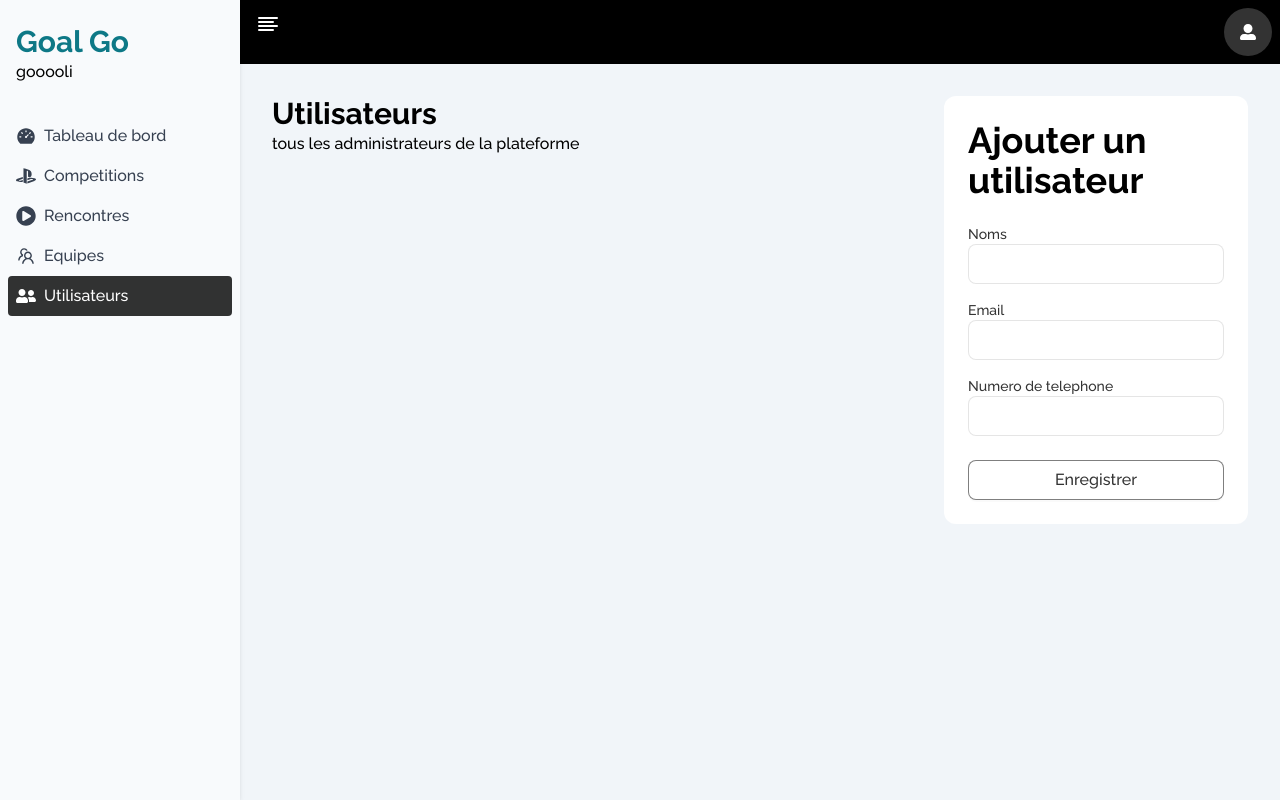
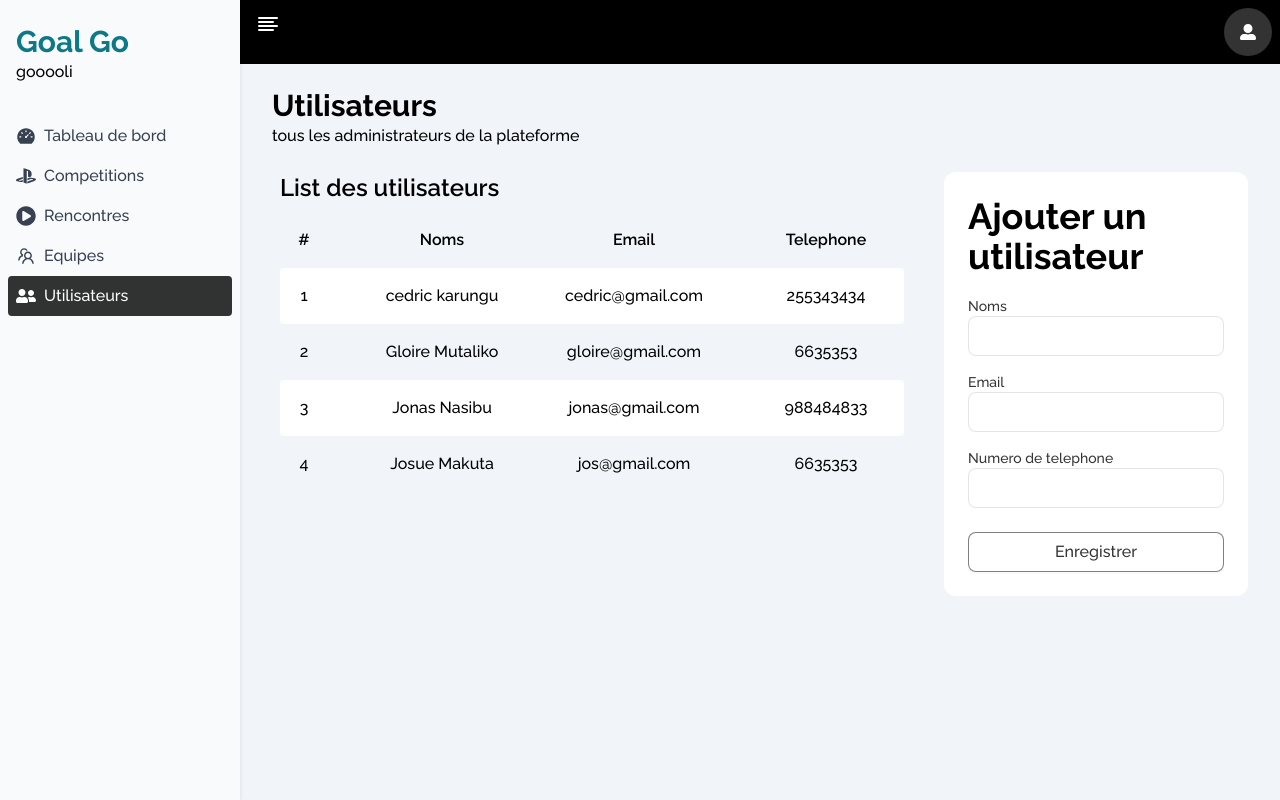
Before and after one commit to Cedric921/soocer-ticket-app2, a Next.js app: page /admin/users in a window 1280 px wide. Built offline with nearby package versions, Linux system fonts and the light colour scheme.

Commit message:
feat: display edit user form

```diff
--- a/src/components/admin/user/UserForm.tsx
+++ b/src/components/admin/user/UserForm.tsx
@@ -33,7 +33,7 @@ const CreateUserForm = ({
 			<h1 className='text-5xl md:text-4xl font-bold'>
 				{!isEdit ? 'Ajouter un utilisateur' : 'Modifier informations'}
 			</h1>
-			<form className='text-sm my-4 text-black/80'>
+			<form className='text-sm my-4 mt-3 text-black/80'>
 				<div className='flex flex-col py-2'>
 					<label htmlFor='title' className='text-sm text-black/80'>
 						Noms
--- a/src/components/global/PageHeader.tsx
+++ b/src/components/global/PageHeader.tsx
@@ -13,7 +13,7 @@ const PageHeader = ({
 	handleClick?: () => void;
 }) => {
 	return (
-		<div className='w-full flex justify-between items-center p-4'>
+		<div className='w-full flex justify-between items-center p-2 px-4'>
 			<div>
 				<h3 className='text-2xl lg:text-3xl font-bold'>{title}</h3>
 				<p>{sub}</p>
--- a/src/pages/admin/users/index.tsx
+++ b/src/pages/admin/users/index.tsx
@@ -2,6 +2,8 @@ import CreateUserForm from '@/components/admin/user/UserForm';
 import DetailsUserCard from '@/components/admin/user/DetailsUserCard';
 import PageHeader from '@/components/global/PageHeader';
 import React from 'react';
+import { Table } from 'antd';
+import Head from 'next/head';
 
 const users = [
 	{
@@ -12,9 +14,21 @@ const users = [
 	},
 	{
 		id: '2',
-		names: 'cedric karungu',
-		email: 'cedric@gmail.com',
-		tel: '255343434',
+		names: 'Gloire Mutaliko',
+		email: 'gloire@gmail.com',
+		tel: '6635353',
+	},
+	{
+		id: '3',
+		names: 'Jonas Nasibu',
+		email: 'jonas@gmail.com',
+		tel: '988484833',
+	},
+	{
+		id: '4',
+		names: 'Josue Makuta',
+		email: 'jos@gmail.com',
+		tel: '6635353',
 	},
 ];
 
@@ -33,26 +47,79 @@ const Index = () => {
 	};
 
 	return (
-		<div className='flex flex-wrap-reverse '>
-			<div className='w-full md:w-2/3'>
+		<>
+			<Head>
+				<title>admin - utilisateurs</title>
+			</Head>
 			<PageHeader
 				title='Utilisateurs'
 				sub='tous les administrateurs de la plateforme'
 				showCreate={!showAdd}
 				handleClick={handleShowUser}
 			/>
+			<div className='flex flex-wrap-reverse '>
+				<div className='w-full md:w-2/3 p-4'>
+					<h4 className='text-2xl font-semibold px-2'>List des utilisateurs</h4>
+					<div className='bg-slate-100 rounded-lg p-2 '>
+						<div className='flex font-semibold justify-between py-4'>
+							<div className='text-center w-12 flex items-center justify-center'>
+								<span>#</span>
+							</div>
+							<div className='text-center w-1/4 flex items-center justify-center'>
+								<span>Noms</span>
+							</div>
+							<div className='text-center w-1/4 flex items-center justify-center'>
+								<span>Email</span>
+							</div>
+							<div className='text-center w-1/4 flex items-center justify-center'>
+								<span>Telephone</span>
+							</div>
+						</div>
+						{users.map((user, i) => (
+							<>
+								<div
+									className={`flex ${
+										i % 2 == 0 ? 'bg-white' : null
+									}  hover:bg-black/90 hover:text-white duration-1000 rounded justify-between py-4 cursor-pointer`}
+									onClick={() => {
+										setSelectedUser(user);
+										setIsEdit(false);
+										setShowAdd(false);
+									}}
+								>
+									<div className='text-center w-12 flex items-center justify-center'>
+										<span>{user?.id}</span>
+									</div>
+									<div className='text-center w-1/4 flex items-center justify-center'>
+										<span>{user?.names}</span>
+									</div>
+									<div className='text-center w-1/4 flex items-center justify-center'>
+										<span>{user?.email}</span>
+									</div>
+									<div className='text-center w-1/4 flex items-center justify-center'>
+										<span>{user?.tel}</span>
+									</div>
+								</div>
+							</>
+						))}
+					</div>
 				</div>
 				<div className='w-full md:w-1/3 p-4 duration-1000'>
 					{showAdd ? (
-					<CreateUserForm handleShow={handleShowEdit} isEdit={isEdit} />
+						<CreateUserForm
+							handleShow={handleShowEdit}
+							isEdit={isEdit}
+							user={selectedUser}
+						/>
 					) : (
 						<DetailsUserCard
-						handleShowEdit={handleShowUser}
+							handleShowEdit={handleShowEdit}
 							user={selectedUser}
 						/>
 					)}
 				</div>
 			</div>
+		</>
 	);
 };
 
```
Lines whose indentation alone changed are shown as unchanged.
